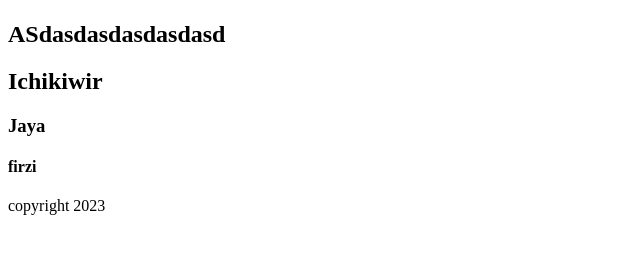
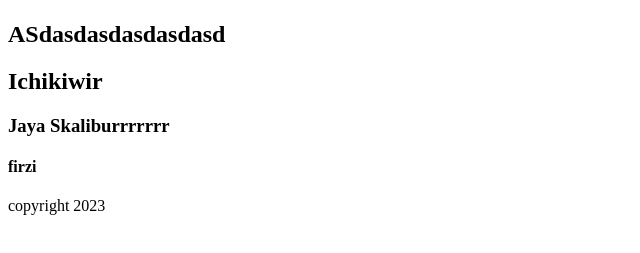
Before and after one commit to Firzi-Rep/project-bersama, a plain HTML site: page index.html in a window 1280 px wide. Shown: the part 59-312 px from the top of the page, without its empty margins (0-640 px from the left). Drawn offline with Linux system fonts and the light colour scheme.

Commit message:
Jayaaaaaaaaaa

```diff
--- a/index.html
+++ b/index.html
@@ -10,7 +10,7 @@
     <h1>Ini Jaya Rawwwrrr....</h1>
     <h2>ASdasdasdasdasdasd</h2>
     <h2>Ichikiwir</h2>
-    <h3>Jaya</h3>
+    <h3>Jaya Skaliburrrrrrr</h3>
     <h4>firzi</h4>
     <footer>copyright 2023</footer>
 </body>
```
